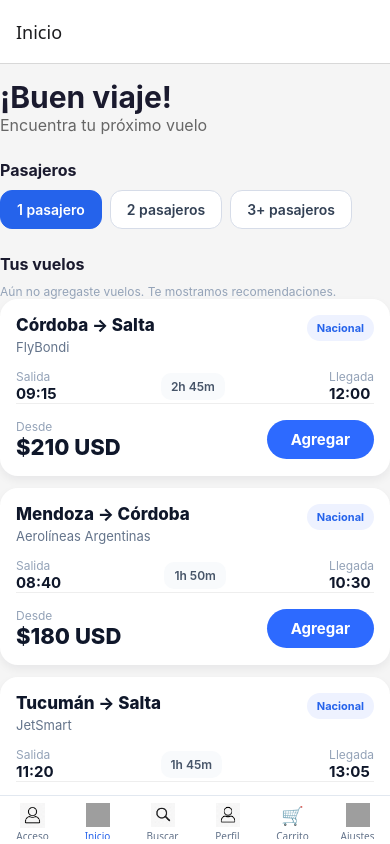
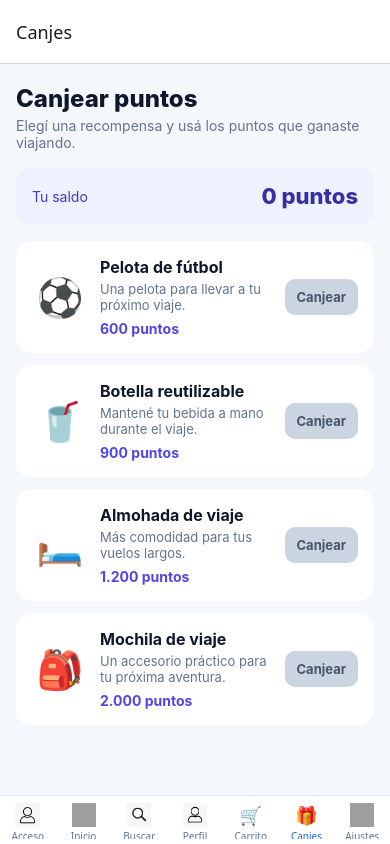
Before and after one commit to juancet01/tronco, a React Native app: screen /Canjes in a window 390 px wide. Built offline with nearby package versions, Linux system fonts and the light colour scheme; grey boxes are pictures that could not be loaded.

Commit message:
puntos inicio

```diff
--- a/App.js
+++ b/App.js
@@ -10,6 +10,7 @@ import SearchScreen from './src/screens/SearchScreen';
 import ProfileScreen from './src/screens/ProfileScreen';
 import SettingsScreen from './src/screens/SettingsScreen';
 import CartScreen from './src/screens/CartScreen';
+import RewardsScreen from './src/screens/RewardsScreen';
 import { TripProvider } from './src/context/TripContext';
 
 export const ThemeContext = createContext();
@@ -107,6 +108,16 @@ export default function App() {
             }}
           />
           <Tab.Screen
+            name="Canjes"
+            component={RewardsScreen}
+            options={{
+              tabBarLabel: 'Canjes',
+              tabBarIcon: ({ color }) => (
+                <Text style={{ color, fontSize: 18 }}>🎁</Text>
+              ),
+            }}
+          />
+          <Tab.Screen
             name="Ajustes"
             component={SettingsScreen}
             options={{
--- a/src/context/TripContext.js
+++ b/src/context/TripContext.js
@@ -1,10 +1,11 @@
-import React, { createContext, useContext, useMemo, useState } from 'react';
+import React, { createContext, useContext, useMemo, useRef, useState } from 'react';
 
 const TripContext = createContext(null);
 
 export function TripProvider({ children }) {
   const [savedTrips, setSavedTrips] = useState([]);
   const [points, setPoints] = useState(0);
+  const pointsRef = useRef(0);
 
   const value = useMemo(
     () => ({
@@ -15,7 +16,21 @@ export function TripProvider({ children }) {
           throw new Error('La cantidad de puntos debe ser un número válido.');
         }
 
-        setPoints((currentPoints) => currentPoints + amount);
+        pointsRef.current += amount;
+        setPoints(pointsRef.current);
+      },
+      redeemPoints: (amount) => {
+        if (!Number.isInteger(amount) || amount <= 0) {
+          throw new Error('El costo del canje debe ser un número entero positivo.');
+        }
+
+        if (pointsRef.current < amount) {
+          return false;
+        }
+
+        pointsRef.current -= amount;
+        setPoints(pointsRef.current);
+        return true;
       },
       addTrip: (trip) => {
         setSavedTrips((currentTrips) =>
--- a/src/screens/HomeScreen.js
+++ b/src/screens/HomeScreen.js
@@ -1,5 +1,5 @@
 // 1. Abrimos la caja de herramientas
-import React, { useMemo, useState } from 'react';
+import React, { useState } from 'react';
 import { View, Text, SafeAreaView, ScrollView, TouchableOpacity } from 'react-native';
 import { homeStyles as styles } from '../../stylos/global.styles';
 import { TRAVEL_DATA } from '../data/travelData';
@@ -12,8 +12,7 @@ export default function HomeScreen() {
   // Obtenemos el estado y funciones directamente del contexto (una sola fuente de verdad)
   const { savedTrips, addTrip: addTripGlobal, removeTrip: removeTripGlobal } = useTrips();
 
-  const recommendedTrips = useMemo(() => TRAVEL_DATA.slice(0, 3), []);
-  const displayedTrips = savedTrips.length > 0 ? savedTrips : recommendedTrips;
+  const displayedTrips = TRAVEL_DATA;
 
   // <-- NUEVO: función que devuelve el multiplicador según pasajeros
   const getMultiplicador = () => {
@@ -114,10 +113,12 @@ export default function HomeScreen() {
           </TouchableOpacity>
         </View>
 
-        <Text style={styles.tituloSeccion}>Tus vuelos</Text>
+        <Text style={styles.tituloSeccion}>Vuelos disponibles</Text>
 
         {savedTrips.length === 0 ? (
-          <Text style={styles.textoChico}>Aún no agregaste vuelos. Te mostramos recomendaciones.</Text>
+          <Text style={styles.textoChico}>
+            Elegí uno o varios vuelos y agregalos al carrito.
+          </Text>
         ) : null}
 
         {displayedTrips.map((trip) => {
--- /dev/null
+++ b/src/screens/RewardsScreen.js
@@ -0,0 +1,119 @@
+import React, { useState } from 'react';
+import { Alert, ScrollView, Text, TouchableOpacity, View } from 'react-native';
+import { rewardsStyles as styles } from '../../stylos/global.styles';
+import { useTrips } from '../context/TripContext';
+
+const REWARDS = [
+  {
+    id: 'football',
+    name: 'Pelota de fútbol',
+    description: 'Una pelota para llevar a tu próximo viaje.',
+    emoji: '⚽',
+    cost: 600,
+  },
+  {
+    id: 'bottle',
+    name: 'Botella reutilizable',
+    description: 'Mantené tu bebida a mano durante el viaje.',
+    emoji: '🥤',
+    cost: 900,
+  },
+  {
+    id: 'travel-pillow',
+    name: 'Almohada de viaje',
+    description: 'Más comodidad para tus vuelos largos.',
+    emoji: '🛏️',
+    cost: 1200,
+  },
+  {
+    id: 'backpack',
+    name: 'Mochila de viaje',
+    description: 'Un accesorio práctico para tu próxima aventura.',
+    emoji: '🎒',
+    cost: 2000,
+  },
+];
+
+export default function RewardsScreen() {
+  const { points, redeemPoints } = useTrips();
+  const [lastRedemption, setLastRedemption] = useState('');
+
+  const handleRedeem = (reward) => {
+    const redeemed = redeemPoints(reward.cost);
+
+    if (!redeemed) {
+      Alert.alert(
+        'Te faltan puntos',
+        `Necesitás ${reward.cost.toLocaleString('es-AR')} puntos para canjear ${reward.name}.`
+      );
+      return;
+    }
+
+    setLastRedemption(
+      `Canjeaste ${reward.name} por ${reward.cost.toLocaleString('es-AR')} puntos.`
+    );
+  };
+
+  return (
+    <ScrollView
+      style={styles.container}
+      contentContainerStyle={styles.content}
+    >
+      <Text style={styles.title}>Canjear puntos</Text>
+      <Text style={styles.subtitle}>
+        Elegí una recompensa y usá los puntos que ganaste viajando.
+      </Text>
+
+      <View style={styles.balance}>
+        <Text style={styles.balanceLabel}>Tu saldo</Text>
+        <Text style={styles.balanceValue}>
+          {points.toLocaleString('es-AR')} puntos
+        </Text>
+      </View>
+
+      {lastRedemption ? (
+        <Text accessibilityRole="alert" style={styles.subtitle}>
+          {lastRedemption}
+        </Text>
+      ) : null}
+
+      {REWARDS.map((reward) => {
+        const canRedeem = points >= reward.cost;
+
+        return (
+          <View key={reward.id} style={styles.rewardCard}>
+            <Text style={styles.rewardEmoji}>{reward.emoji}</Text>
+            <View style={styles.rewardInfo}>
+              <Text style={styles.rewardName}>{reward.name}</Text>
+              <Text style={styles.rewardDescription}>
+                {reward.description}
+              </Text>
+              <Text style={styles.rewardCost}>
+                {reward.cost.toLocaleString('es-AR')} puntos
+              </Text>
+            </View>
+            <TouchableOpacity
+              accessibilityRole="button"
+              accessibilityState={{ disabled: !canRedeem }}
+              disabled={!canRedeem}
+              onPress={() => handleRedeem(reward)}
+              style={[
+                styles.redeemButton,
+                !canRedeem && styles.disabledButton,
+              ]}
+            >
+              <Text
+                style={[
+                  styles.redeemButtonText,
+                  !canRedeem && styles.disabledButtonText,
+                ]}
+              >
+                Canjear
+              </Text>
+            </TouchableOpacity>
+          </View>
+        );
+      })}
+    </ScrollView>
+  );
+}
--- a/stylos/global.styles.js
+++ b/stylos/global.styles.js
@@ -450,6 +450,106 @@ export const cartStyles = StyleSheet.create({
   },
 });
 
+export const rewardsStyles = StyleSheet.create({
+  container: {
+    flex: 1,
+    backgroundColor: '#f4f7fb',
+  },
+  content: {
+    paddingHorizontal: 16,
+    paddingTop: 20,
+    paddingBottom: 28,
+  },
+  title: {
+    fontSize: 24,
+    fontWeight: '800',
+    color: '#0f172a',
+  },
+  subtitle: {
+    marginTop: 4,
+    marginBottom: 16,
+    fontSize: 14,
+    color: '#64748b',
+  },
+  balance: {
+    flexDirection: 'row',
+    justifyContent: 'space-between',
+    alignItems: 'center',
+    padding: 16,
+    marginBottom: 16,
+    borderRadius: 16,
+    backgroundColor: '#eef2ff',
+  },
+  balanceLabel: {
+    fontSize: 14,
+    color: '#4338ca',
+  },
+  balanceValue: {
+    fontSize: 22,
+    fontWeight: '800',
+    color: '#3730a3',
+  },
+  rewardCard: {
+    flexDirection: 'row',
+    alignItems: 'center',
+    padding: 16,
+    marginBottom: 12,
+    borderRadius: 16,
+    backgroundColor: '#fff',
+  },
+  rewardEmoji: {
+    width: 56,
+    fontSize: 38,
+    textAlign: 'center',
+  },
+  rewardInfo: {
+    flex: 1,
+    marginHorizontal: 12,
+  },
+  rewardName: {
+    fontSize: 16,
+    fontWeight: '700',
+    color: '#0f172a',
+  },
+  rewardDescription: {
+    marginTop: 4,
+    fontSize: 13,
+    color: '#64748b',
+  },
+  rewardCost: {
+    marginTop: 7,
+    fontSize: 14,
+    fontWeight: '700',
+    color: '#4f46e5',
+  },
+  redeemButton: {
+    alignItems: 'center',
+    paddingHorizontal: 12,
+    paddingVertical: 10,
+    borderRadius: 10,
+    backgroundColor: '#2563eb',
+  },
+  disabledButton: {
+    backgroundColor: '#cbd5e1',
+  },
+  redeemButtonText: {
+    color: '#fff',
+    fontSize: 13,
+    fontWeight: '700',
+  },
+  disabledButtonText: {
+    color: '#475569',
+  },
+  empty: {
+    alignItems: 'center',
+    paddingVertical: 36,
+  },
+  emptyText: {
+    color: '#64748b',
+    textAlign: 'center',
+  },
+});
+
 // PROFILE SCREEN STYLES
 export const profileStyles = StyleSheet.create({
   fondoGeneral: {
```
